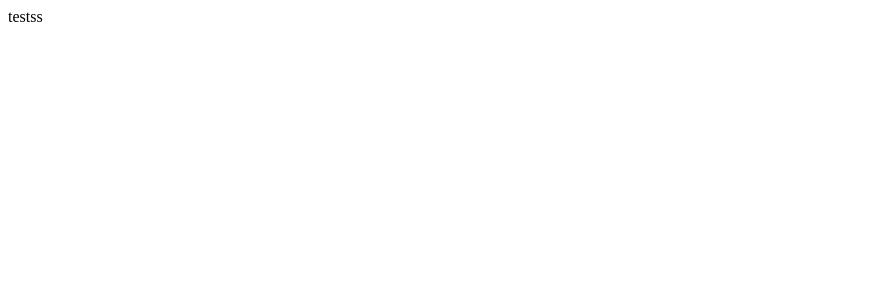
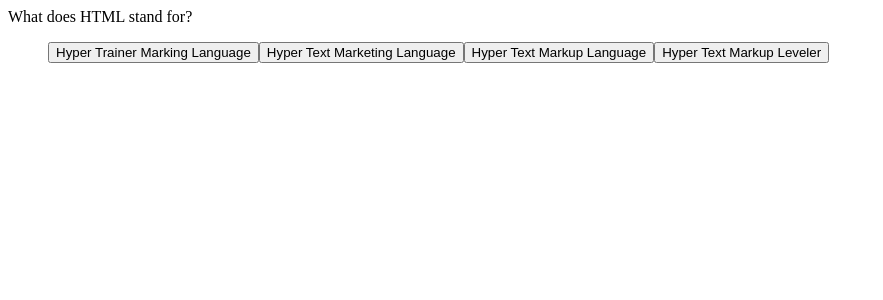
Before and after one commit to PKosmowski/FrontendProjectsIntermediate, a Next.js app in the folder frontend-quiz-app/: page /pages/questionsHTML in a window 1280 px wide. Shown: the top 300 px of the page, without its empty margins (0-883 px from the left). Built offline with nearby package versions, Linux system fonts and the light colour scheme.

Commit message:
modified questionsHTML page

```diff
--- a/frontend-quiz-app/src/app/pages/questionsHTML/page.js
+++ b/frontend-quiz-app/src/app/pages/questionsHTML/page.js
@@ -6,18 +6,26 @@ let actual_question = questions.quizzes[0].questions[i]
 export default function HTMLQuestions() {
 
     return (
-        <div>
+        <div className='flex gap-4'>
+            <Question question={actual_question.question} />
             <Answers/>
         </div>
     )
 }
 
 function Answers() {
-    console.log(actual_question);
+    actual_question.options.map((ans) => {
+        <button>{ans}</button>
+    });
 
     return (
         <div className='container-answers'>
-            testss
+            <ol className='flex flex-col'>
+                {actual_question.options.map((ans, key) => {
+                    return <button key={key}>{ans}</button>
+                })}
+            </ol>
+
         </div>
     )
 }
```
